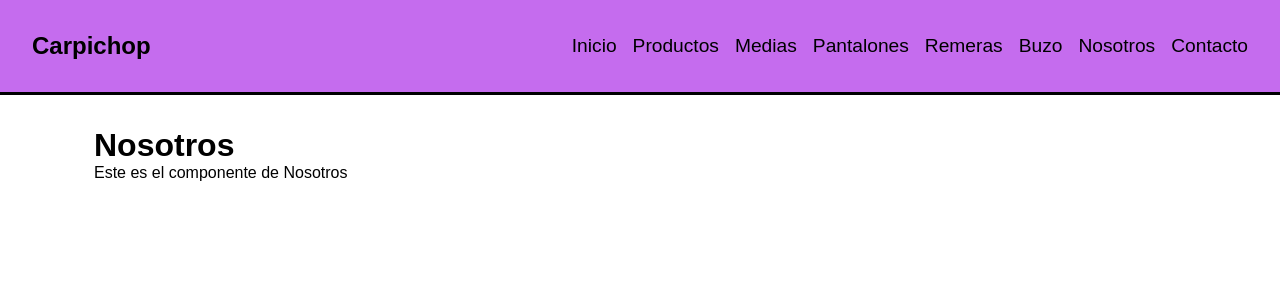
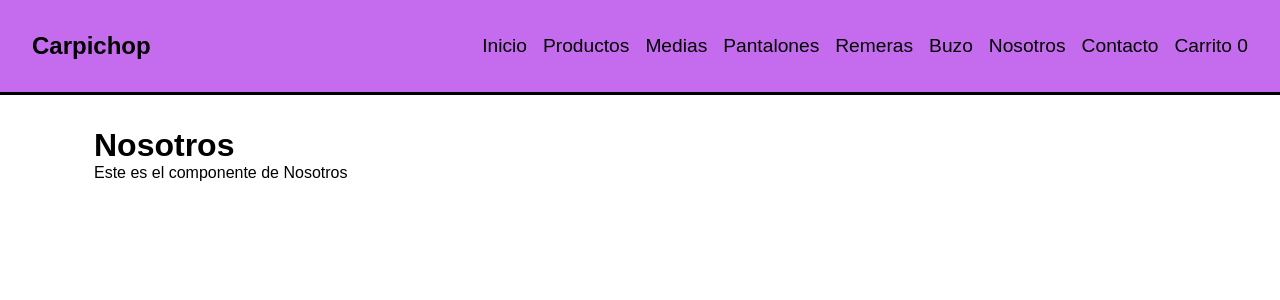
Before and after one commit to jozeluin/Carpi_proyecto, a React app: page /nosotros in a window 1280 px wide. Shown: the top 300 px of the page. Built offline with nearby package versions, Linux system fonts and the light colour scheme; the HTML template or start-up script is replaced by a standard one.

Commit message:
Suma widget de carrito. Ahora vamos a hacer que al pulsar nos lleve a carrito

```diff
--- a/src/App.jsx
+++ b/src/App.jsx
@@ -28,12 +28,15 @@ function App() {
     setCarrito(nuevoCarrito);
   };
 
+  const cantidadEnCarrito=()=>{
+    return carrito.reduce((acc, prod) => acc + prod.cantidad, 0);//reduce recorre el array y acumula. En este caso acumula la cantidad de productos en el carrito
+  }
 
   return (
 
 
     <div>
-      <CartContext.Provider value={{carrito,agregarAlCarrito}}>
+      <CartContext.Provider value={{carrito,agregarAlCarrito,cantidadEnCarrito}}>
 
       <BrowserRouter>
         <Nabvar />
--- a/src/components/CartWidget.jsx
+++ b/src/components/CartWidget.jsx
@@ -1,11 +1,17 @@
-import React from 'react'
+import React, { useContext } from "react";
+import { Link } from "react-router-dom";
+import { CartContext } from "../context/CartContext";
 
 const CartWidget = () => {
+  const { cantidadEnCarrito } = useContext(CartContext);
   return (
     <div>
-        <Link className="menu-link" to="/carrito">Contacto</Link>
+      <Link className="menu-link" to="/carrito">
+        Carrito
+        <span className="numerito"> {cantidadEnCarrito()}</span>
+      </Link>
     </div>
-  )
-}
+  );
+};
 
-export default CartWidget
+export default CartWidget;
--- a/src/components/Nabvar.jsx
+++ b/src/components/Nabvar.jsx
@@ -1,5 +1,6 @@
 import React from "react";
 import { Link } from "react-router-dom";
+import CartWidget from "./CartWidget";
 
 const Nabvar = () => {
   return (
@@ -14,6 +15,7 @@ const Nabvar = () => {
         <li><Link className="menu-link" to="/productos/buzos">Buzo</Link></li>
         <li><Link className="menu-link" to="/nosotros">Nosotros</Link></li>
         <li><Link className="menu-link" to="/contacto">Contacto</Link></li>
+        <li><CartWidget/></li>
       </ul>
     </nav>
   );
```
Also changed, not shown: 1 other file (tests, documents, lock files or other folders).
